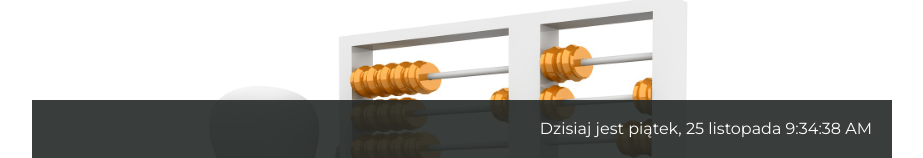
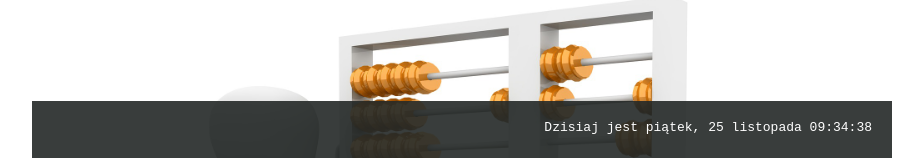
Before and after one commit to Aserk/currency-converter-react, a React (Create React App) app: page / in a window 1280 px wide. Shown: the part 119-277 px from the top of the page, without its empty margins (178-1101 px from the left). Built offline with nearby package versions, Linux system fonts and the light colour scheme.

Commit message:
added font-family to display date

```diff
--- a/src/Date/index.js
+++ b/src/Date/index.js
@@ -4,10 +4,13 @@ import "./style.css"
 const CurrentDate = () => {
     const [date, setDate] = useState(new Date());
 
-    const formattedDate = date.toLocaleDateString("pl", {
+    const formattedDate = date.toLocaleString("pl", {
         weekday: "long",
         day: "numeric",
         month: "long",
+        hour: "2-digit",
+        minute: "2-digit",
+        second: "2-digit",
     });
 
     useEffect(() => {
@@ -22,7 +25,7 @@ const CurrentDate = () => {
 
     return (
         <span className="date">
-            {`Dzisiaj jest ${formattedDate} ${date.toLocaleTimeString()}`}
+            {`Dzisiaj jest ${formattedDate}`}
         </span>
     )
 };
--- a/src/Date/style.css
+++ b/src/Date/style.css
@@ -1,5 +1,6 @@
 .date {
     text-align: right;
+    font-family: monospace;
     padding: 20px;
     padding-bottom: 0;
     background-color: hsla(156, 7%, 15%, 0.9);
```
